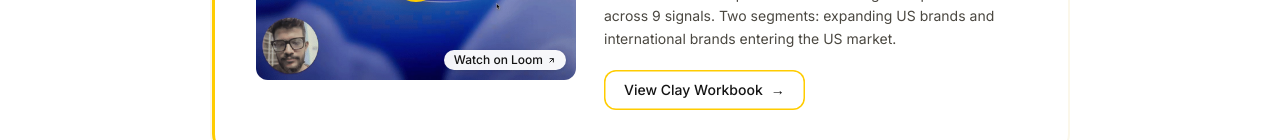
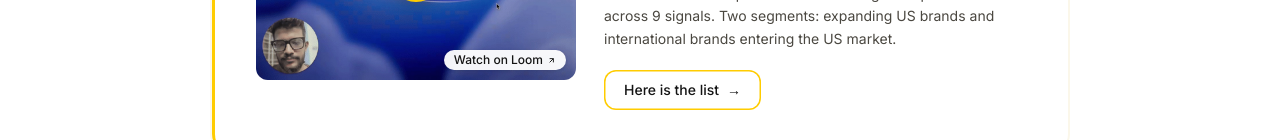
Before and after one commit to notsovivekkk/myportfolio, a Next.js app: page /digitalcreativs in a window 1280 px wide. Shown: the part 812-952 px from the top of the page. Built offline with nearby package versions, Linux system fonts and the light colour scheme.

Commit message:
Update sections.tsx to replace Clay Workbook link with Google Sheets URL
- Changed the link for the project list from the Clay Workbook to a publicly accessible Google Sheets URL for easier access.
- Updated button text to reflect the new link, enhancing clarity for users.

```diff
--- a/app/digitalcreativs/sections.tsx
+++ b/app/digitalcreativs/sections.tsx
@@ -158,8 +158,9 @@ const featured: Project = {
   poster: "/images/looms/label-match.jpg",
 };
 
-const CLAY_WORKBOOK =
-  "https://app.clay.com/workspaces/1161530/workbooks/wb_0tltttxf8ccXXXXSmFJ/tables/t_0tlttyuzvji7y8SRNRh/views/gv_0tlttyu3emNyjpjHAWw";
+/* The output itself, as a sheet anyone can open without a Clay seat. */
+const LIST_URL =
+  "https://docs.google.com/spreadsheets/d/1goVu-YnupBbKI9oymaNZtbUFCELHROlRJQ2QgcdljIo/edit?usp=sharing";
 
 /* Posters: Loom hands out signed thumbnail links that expire for newer
    recordings, so those frames are saved into public/images/looms and
@@ -369,8 +370,8 @@ export function Featured() {
             <div className="flex flex-col gap-5">
               <ProjectMeta project={featured} />
               <div className="flex">
-                <Button href={CLAY_WORKBOOK} external variant="outline">
-                  View Clay Workbook
+                <Button href={LIST_URL} external variant="outline">
+                  Here is the list
                   <span aria-hidden="true">&rarr;</span>
                 </Button>
               </div>
```
